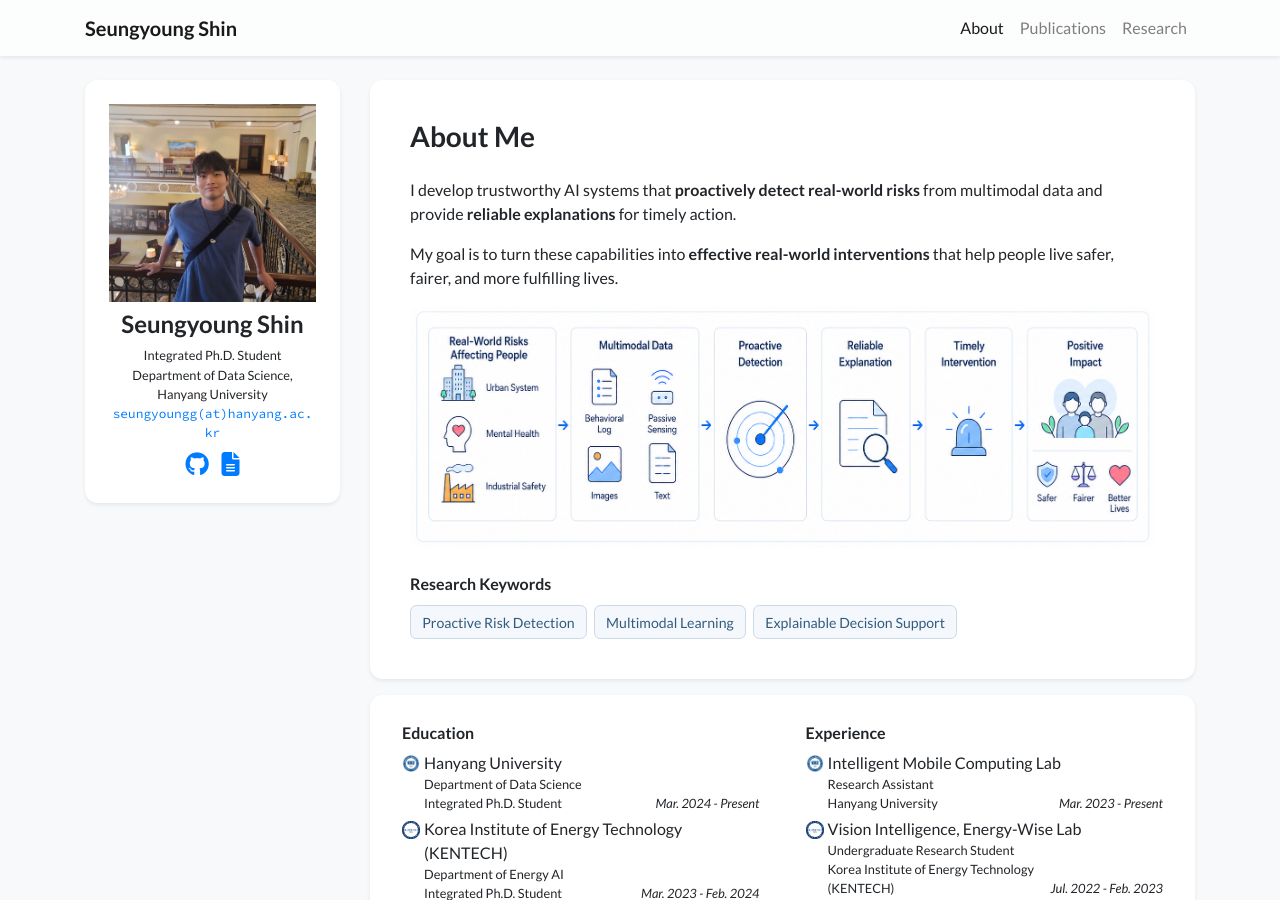
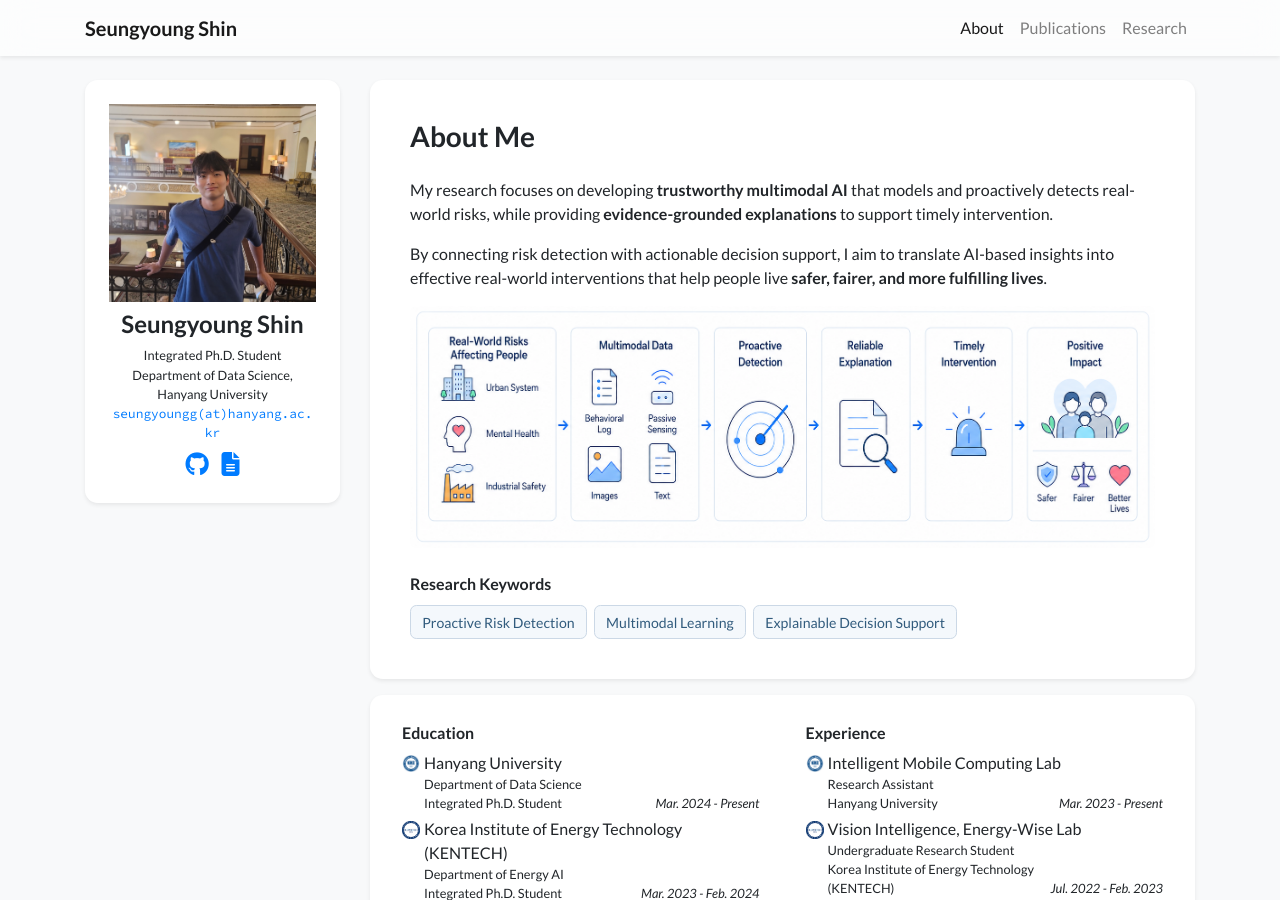
Before and after one commit to seungyoungg/academic-homepage-test, a Jekyll site: the page built from index.html, in a window 1280 px wide and 900 px high. Built offline with Jekyll 4.4.1, drawn with Linux system fonts in a browser that asks for light colours; nearby versions of some CDN libraries; a style sheet for code colours, icons or effects is not loaded.

Commit message:
Update profile.yml

```diff
--- a/_data/profile.yml
+++ b/_data/profile.yml
@@ -20,17 +20,15 @@ short_bio_text_justify: false
 
 short_bio: >-
   <p>
-    I develop trustworthy AI systems that
-    <strong>proactively detect real-world risks</strong>
-    from multimodal data and provide
-    <strong>reliable explanations</strong>
-    for timely action.
+    My research focuses on developing <strong>trustworthy multimodal AI</strong>
+    that models and proactively detects real-world risks, while providing
+    <strong>evidence-grounded explanations</strong> to support timely intervention.
   </p>
 
-  <p style="margin-top: 0.75rem; margin-bottom: 0;">
-    My goal is to turn these capabilities into
-    <strong>effective real-world interventions</strong>
-    that help people live safer, fairer, and more fulfilling lives.
+  <p>
+    By connecting risk detection with actionable decision support, I aim to
+    translate AI-based insights into effective real-world interventions that
+    help people live <strong>safer, fairer, and more fulfilling lives</strong>.
   </p>
 
 research_keywords:
```
